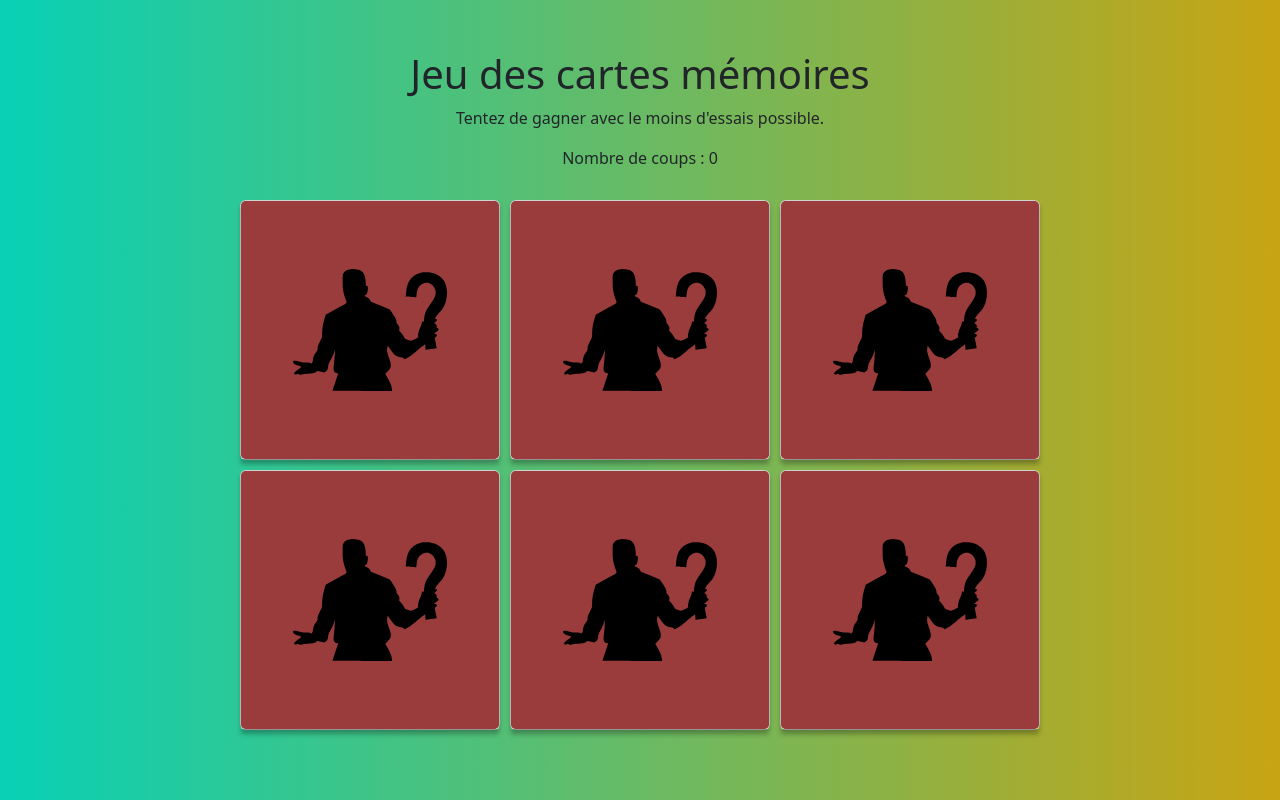
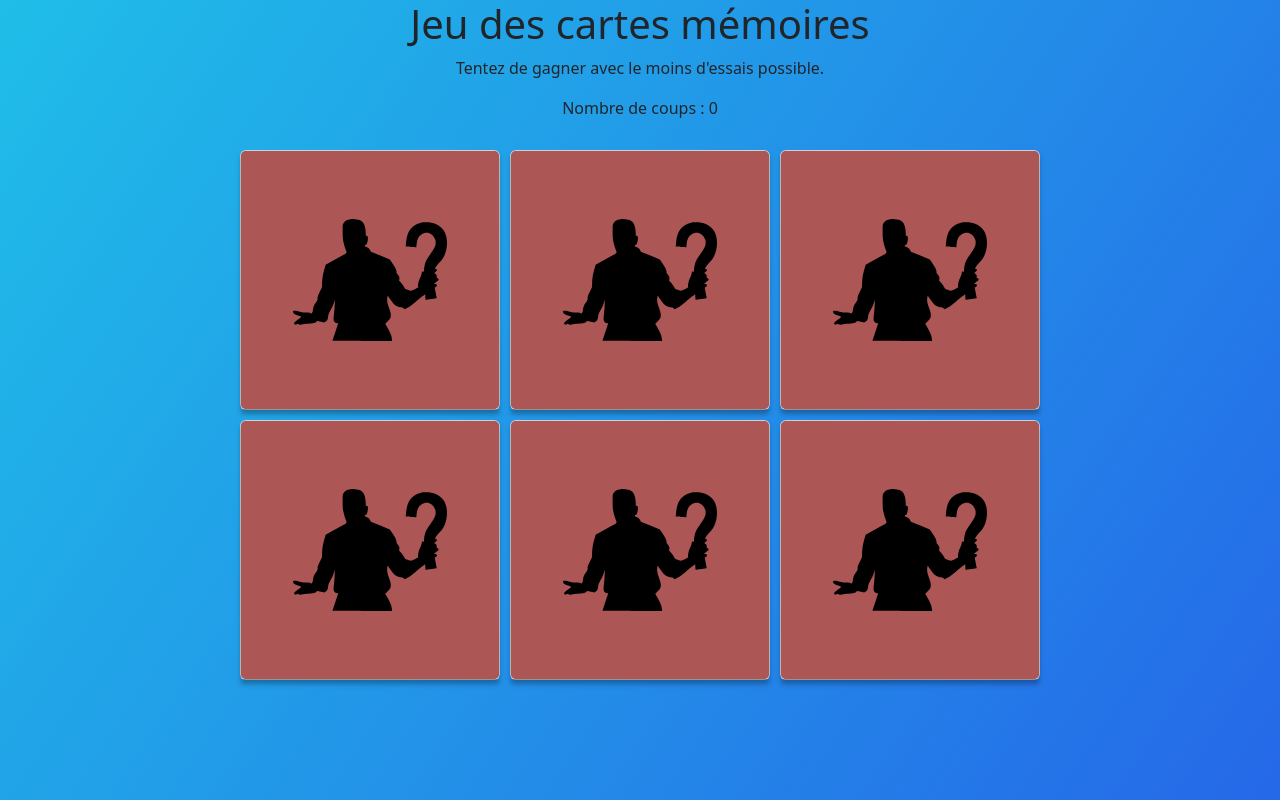
Before and after one commit to AdilZd/Projet_2paires, a website: page index.html in a window 1280 px wide. Drawn offline with nearby package versions, Linux system fonts and the light colour scheme.

Commit message:
Fonction melanger + rainbow background

```diff
--- a/index.html
+++ b/index.html
@@ -11,6 +11,7 @@
 </head>
 
 <body>
+    <div class="wrapper">
         <h1>Jeu des <span>cartes mémoires</span></h1>
         <p class="advice">Tentez de gagner avec le moins d'essais possible.</p>
         <div class="score">Nombre de coups : 0</div>
@@ -67,7 +68,7 @@
                         </div>
                     </div>
             </section>
-
+    </div>
 
     <script src="./public/js/main.js"></script>
     <script src="./node_modules/bootstrap/dist/js/bootstrap.bundle.js"></script>
--- a/public/js/main.js
+++ b/public/js/main.js
@@ -33,3 +33,12 @@ cards.forEach(card => {
 });
 
 // Mélange des cartes
+let grid = document.querySelector(".grid");
+
+function melanger() {
+    cards.forEach(card => {
+        let randomCartes = Math.floor(Math.random() * cards.length);
+        card.style.order = randomCartes;
+    });
+}
+melanger();
--- a/src/sass/modules/_cards.scss
+++ b/src/sass/modules/_cards.scss
@@ -37,7 +37,7 @@
     width: 100%;
     height: 100%;
     border-radius: 5px;
-    background: #9b3c3c;
+    background: #d98181;
     display: flex;
     justify-content: center;
     align-items: center;
```
Also changed, not shown: public/css/app.css. Lines whose indentation alone changed are shown as unchanged.
